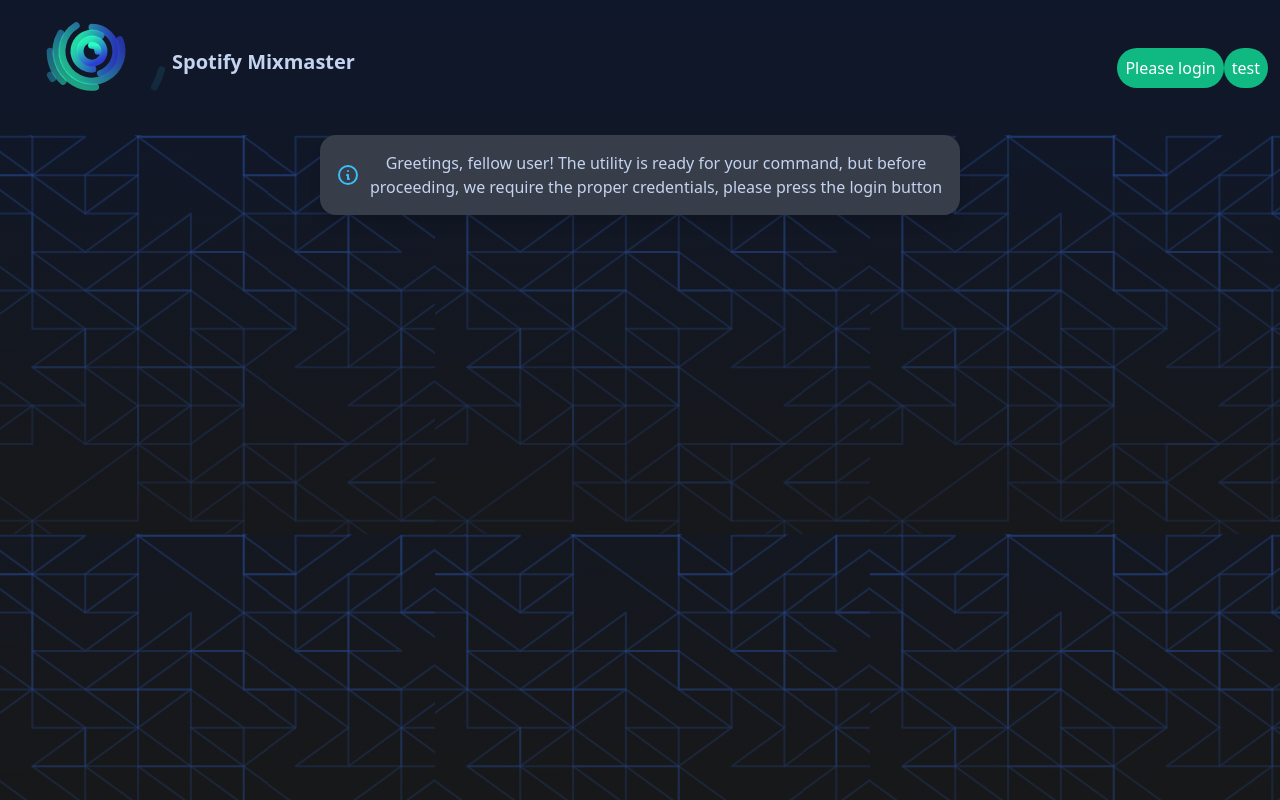
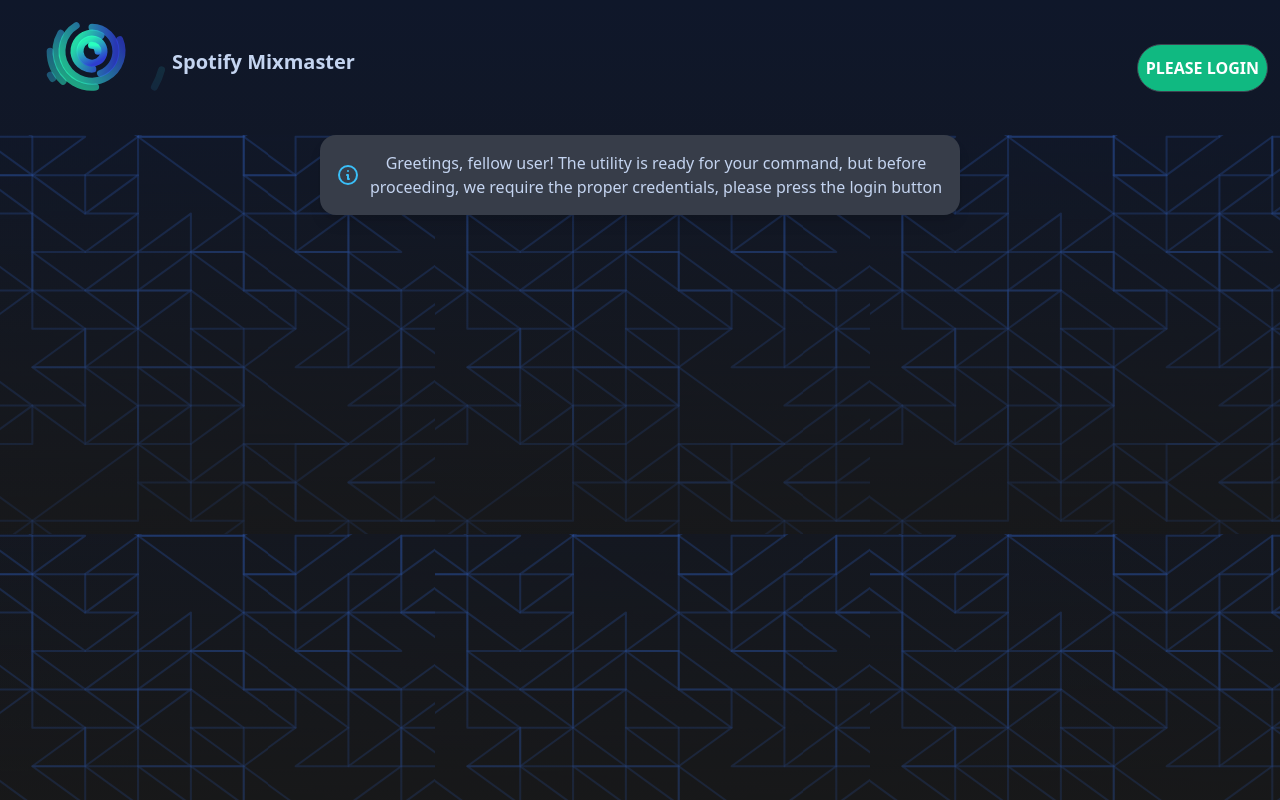
Before and after one commit to dlibis/graspop-playlist-maker, a Next.js app in the folder client/: page / in a window 1280 px wide. Built offline with nearby package versions, Linux system fonts and the light colour scheme; no server answers.

Commit message:
fix and remove button

```diff
--- a/client/src/pages/index.tsx
+++ b/client/src/pages/index.tsx
@@ -114,21 +114,15 @@
         </div>
         <div>
           <Link href="/api/auth">
-            <button type="button" className="rounded-full bg-success text-white p-2">
-              <p>{displayName ? `Hello ${displayName}` : 'Please login'}</p>
+            <button
+              type="button"
+              className="rounded-full btn btn-sm md:btn-md bg-success text-white p-2 h-full"
+            >
+              <p className="text-xs md:text-base">
+                {displayName ? `Hello ${displayName}` : 'Please login'}
+              </p>
             </button>
           </Link>
-          <button
-            onClick={() => {
-              axios
-                .get(`${apiUrl}/spotify/data?query=https://api.spotify.com/v1/me`)
-                .then(({ res }) => console.log(res));
-            }}
-            type="button"
-            className="rounded-full bg-success text-white p-2"
-          >
-            <p>test</p>
-          </button>
         </div>
       </nav>
       <main>
```
